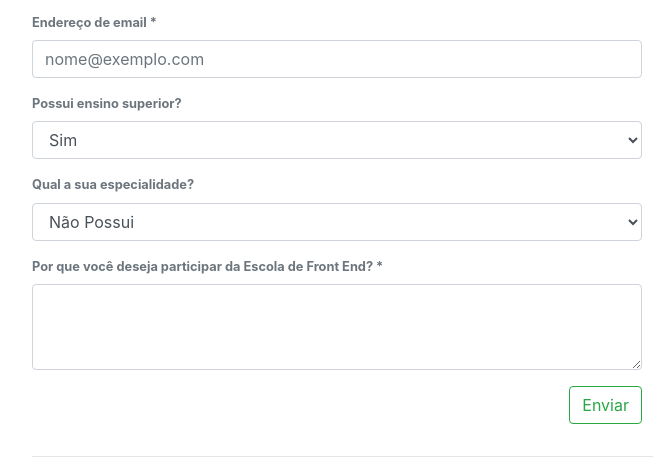
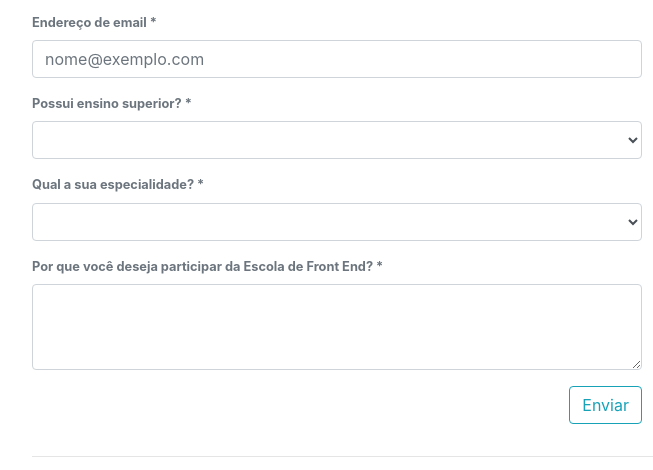
Before and after one commit to yMendyllKDll/Bootstrap, a plain HTML site: page index.html in a window 1280 px wide. Shown: the part 2648-3118 px from the top of the page, 53-706 px from the left. Drawn offline with nearby package versions, Linux system fonts and the light colour scheme.

Commit message:
Validação do Formulário

```diff
--- a/index.html
+++ b/index.html
@@ -204,17 +204,19 @@
                   <input type="email" class="form-control" id="exampleFormControlInput1" placeholder="nome@exemplo.com" required>
                 </div>
                 <div class="form-group font-weight-bold">
-                  <label for="exampleFormControlSelect1">Possui ensino superior?</label>
-                  <select class="form-control" id="exampleFormControlSelect1">
+                  <label for="exampleFormControlSelect1">Possui ensino superior? *</label>
+                  <select class="form-control" id="exampleFormControlSelect1" required>
+                    <option> </option>
                     <option>Sim</option>
                     <option>Não</option>
 
                   </select>
                 </div>
                 <div class="form-group font-weight-bold">
-                <label for="exampleFormControlSelect1">Qual a sua especialidade?</label>
+                <label for="exampleFormControlSelect1">Qual a sua especialidade? *</label>
                 <select class="form-control" id="exampleFormControlSelect1" required>
-                  <option>Não Possui</option>
+                  <option> </option>
+                  <option>Não tenho</option>
                   <option>Back End</option>
                   <option>Front End</option>
                   <option>Banco de Dados</option>
@@ -227,7 +229,7 @@
                 </div>
 
                 <div class="form-group d-flex justify-content-end">
-                    <button class="btn btn-outline-success">Enviar</button>
+                    <button class="btn btn-outline-info">Enviar</button>
                 </div>
               </form>
           </div>
@@ -283,5 +285,7 @@
     <script src="https://cdnjs.cloudflare.com/ajax/libs/popper.js/1.14.3/umd/popper.min.js" integrity="sha384-ZMP7rVo3mIykV+2+9J3UJ46jBk0WLaUAdn689aCwoqbBJiSnjAK/l8WvCWPIPm49" crossorigin="anonymous"></script>
     <script src="https://stackpath.bootstrapcdn.com/bootstrap/4.1.3/js/bootstrap.min.js" integrity="sha384-ChfqqxuZUCnJSK3+MXmPNIyE6ZbWh2IMqE241rYiqJxyMiZ6OW/JmZQ5stwEULTy" crossorigin="anonymous"></script>
     <script>src="./assets/js/script.js"</script>
+    <!-- jQuery, Popper.js, Bootstrap JS, Script JS -->
+
   </body>
 </html>
```
